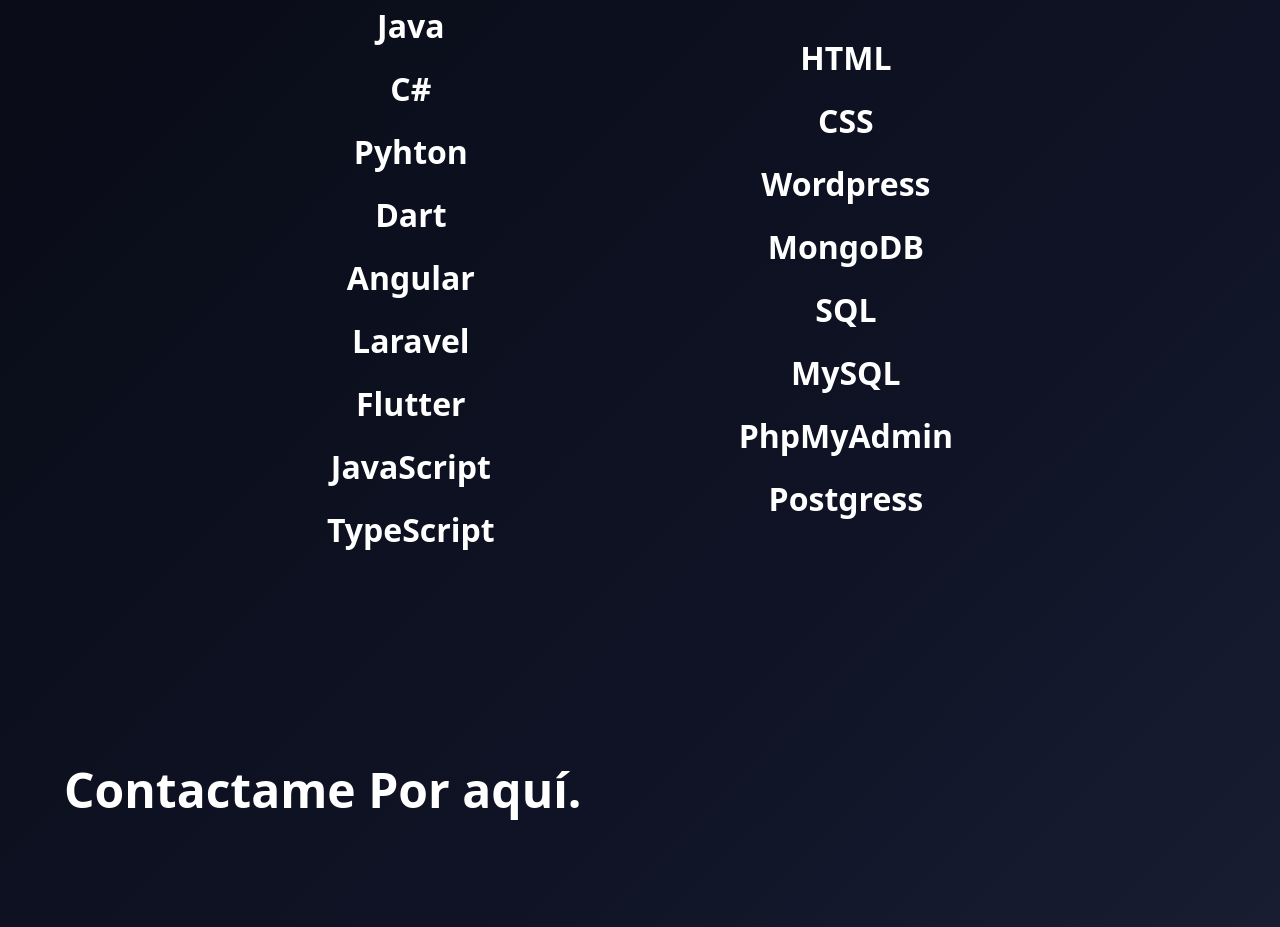
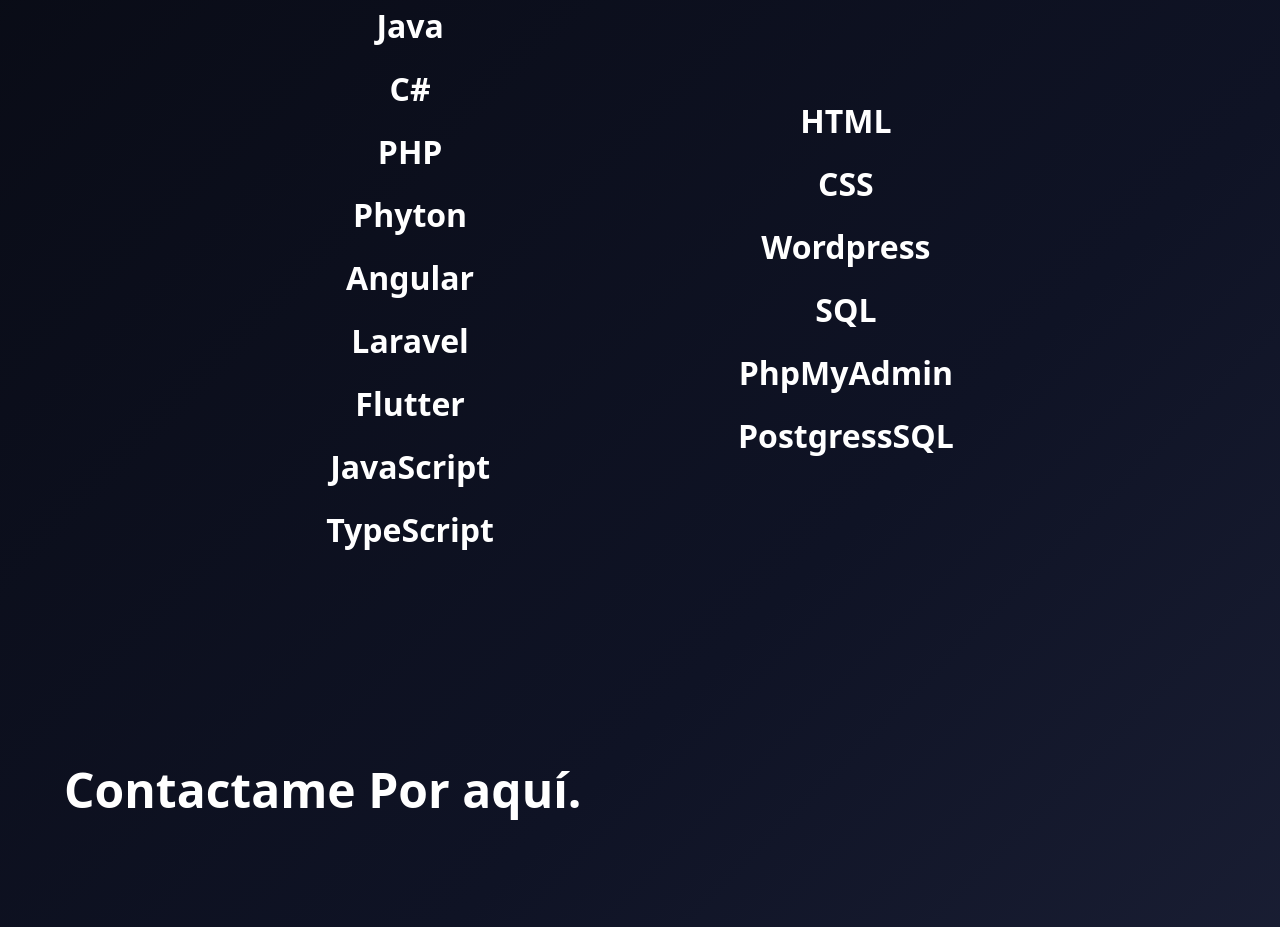
Before and after one commit to C3sarCruz/Portafolio, a plain HTML site: page index.html in a window 1280 px wide. Shown: the part 2080-3007 px from the top of the page. Drawn offline with Linux system fonts and the light colour scheme; a script that the page names is missing.

Commit message:
Update index.html

```diff
--- a/index.html
+++ b/index.html
@@ -153,12 +153,12 @@
             </li>
             <li>
                 <p>
-                    Pyhton
+                    PHP
                 </p>
             </li>
             <li>
                 <p>
-                    Dart
+                    Phyton
                 </p>
             </li>
             <li>
@@ -205,17 +205,7 @@
             </li>
             <li>
                 <p>
-                    MongoDB
-                </p>
-            </li>
-            <li>
-                <p>
                     SQL
-                </p>
-            </li>
-            <li>
-                <p>
-                    MySQL
                 </p>
             </li>
             <li>
@@ -225,7 +215,7 @@
             </li>
             <li>
                 <p>
-                    Postgress
+                    PostgressSQL
                 </p>
             </li>
         </ul>
```
